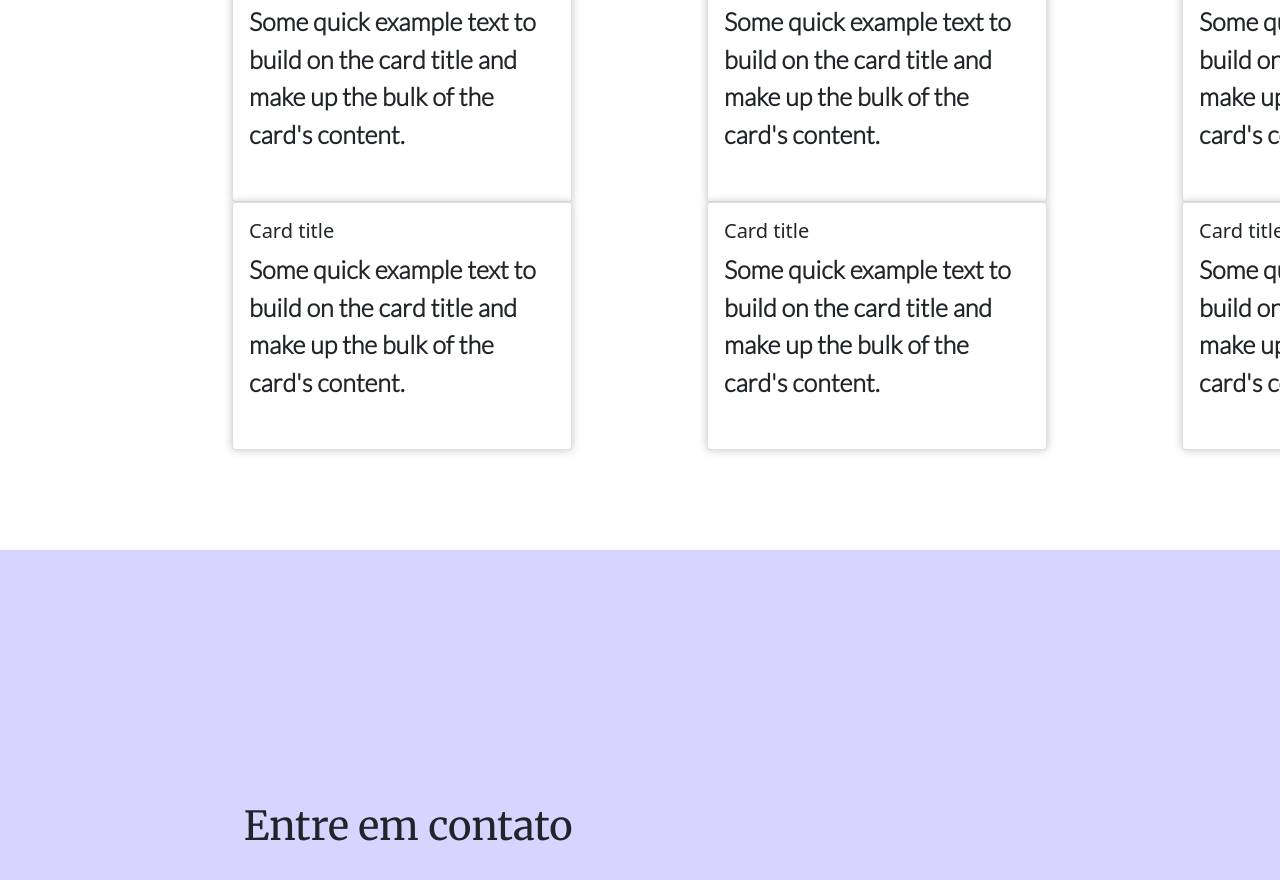
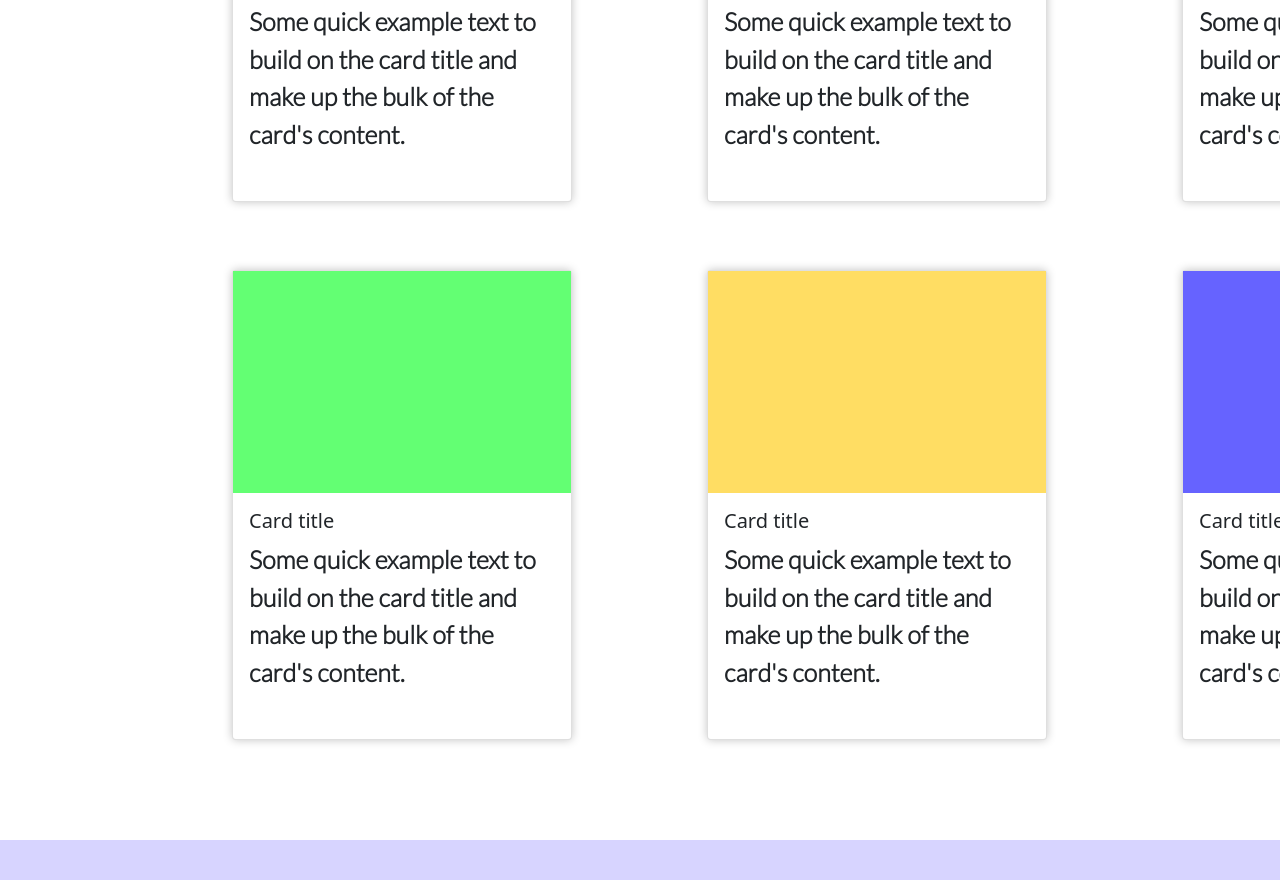
Before and after one commit to ruancs/One-page, a plain HTML site: page index.html in a window 1280 px wide. Shown: the part 928-1808 px from the top of the page. Drawn offline with nearby package versions, Linux system fonts and the light colour scheme.

Commit message:
adicionado cards e footer

```diff
--- a/scripts.js
+++ b/scripts.js
@@ -3,7 +3,7 @@ function clicou(){
     var a = ['Lorem ipsum dolor sit amet',
     'consectetur adipiscing elit',
     'Nullam tempus tincidunt elementum',
-    ' Vivamus rhoncus sagittis ipsum, non hendrerit '];
+    'Vivamus rhoncus sagittis ipsum, non hendrerit', ];
 
 
      document.querySelector('h1').innerText = a[Math.floor((Math.random() * a.length))];
@@ -11,6 +11,7 @@ function clicou(){
 
 
 
+
     // var a = document.querySelector("button");
 
 }
--- a/style.css
+++ b/style.css
@@ -7,7 +7,6 @@ h1{
     font-family: 'Merriweather', serif;
     font-weight: 500;
     opacity: 1;
-
 }
 
 p{
@@ -63,6 +62,24 @@ p{
     background:#F363FF;
 
 }
+.color-4{
+
+    height: 222px;
+    background:#63FF73;
+
+}
+.color-5{
+
+    height: 222px;
+    background:#FFDD63;
+
+}
+.color-6{
+
+    height: 222px;
+    background:#6663FF;
+
+}
 
 
 
@@ -71,3 +88,7 @@ p{
     box-shadow: 0px 0px 10px rgb(197, 197, 197);
 
 }
+
+.row-2{
+    padding-top: 68px ;
+}
```
